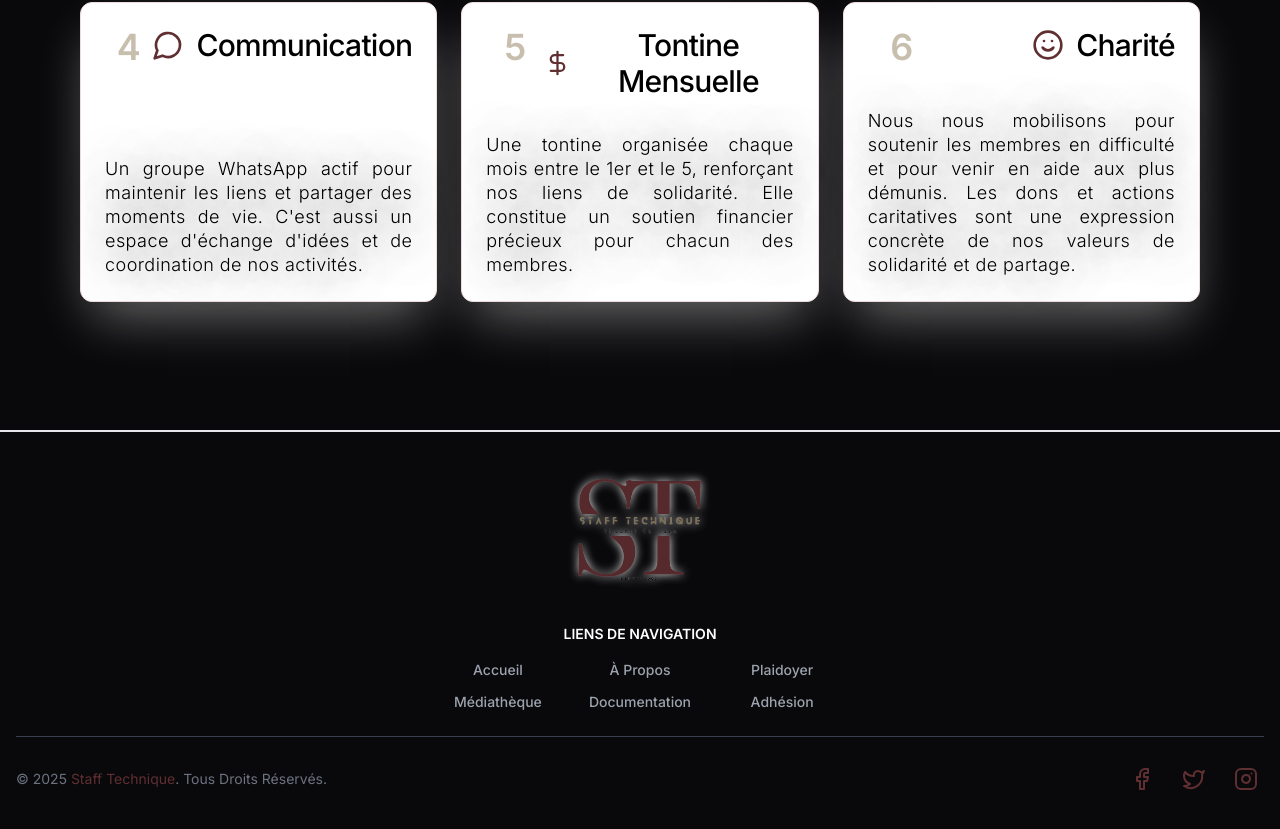
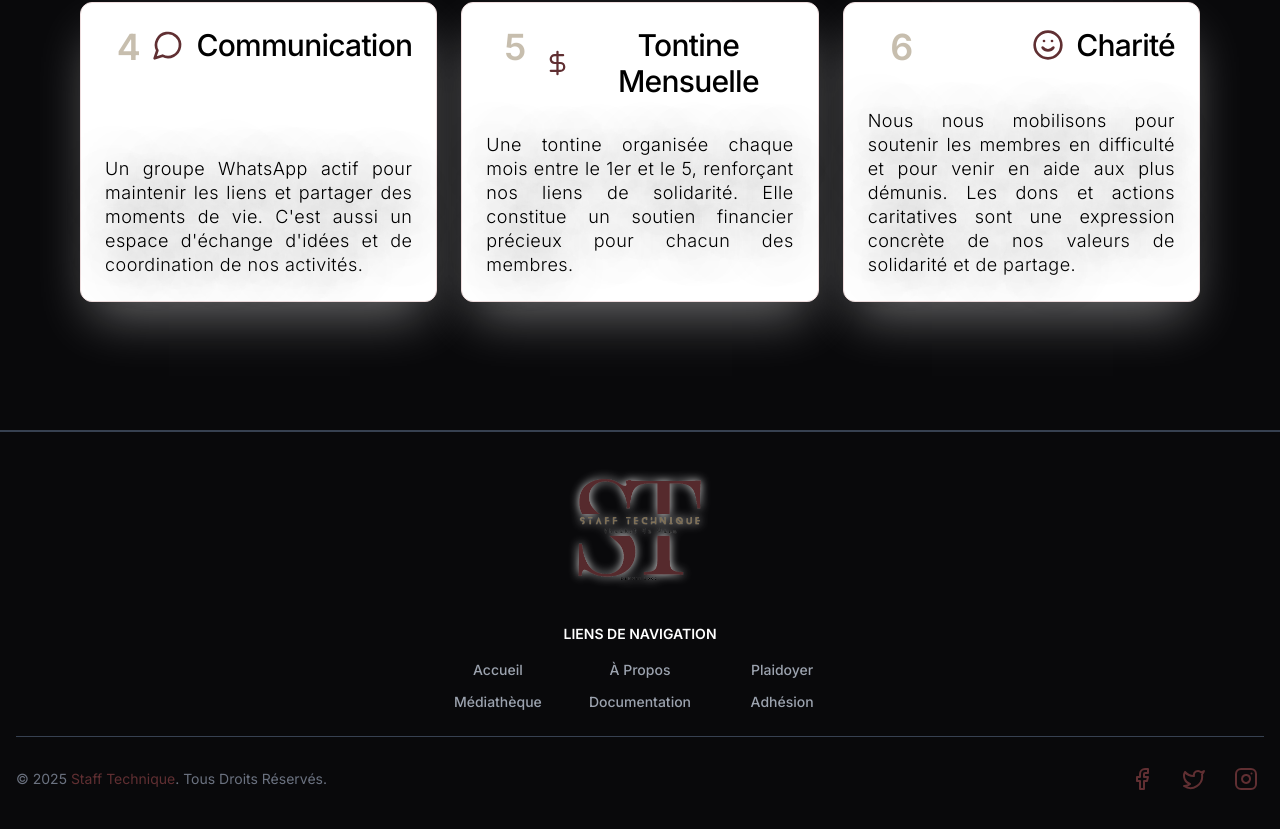
Before and after one commit to tonybnya/staff-technique, a React (Vite) app in the folder frontend/: page / in a window 1280 px wide. Shown: the part 3134-3963 px from the top of the page. Built offline with nearby package versions, Linux system fonts and the light colour scheme; a web font is replaced by a local one.

Commit message:
style: update the border top of the Footer

```diff
--- a/frontend/src/components/Footer.tsx
+++ b/frontend/src/components/Footer.tsx
@@ -19,7 +19,7 @@ const Footer = () => {
   ];
 
   return (
-    <footer className="bg-[#09090b] border-t-2 border-gray-200">
+    <footer className="bg-[#09090b] border-t-2 border-gray-700">
       <div className="mx-auto w-full max-w-screen-xl px-4 py-8">
         <div className="flex flex-col items-center gap-8">
           {/* Logo */}
```
